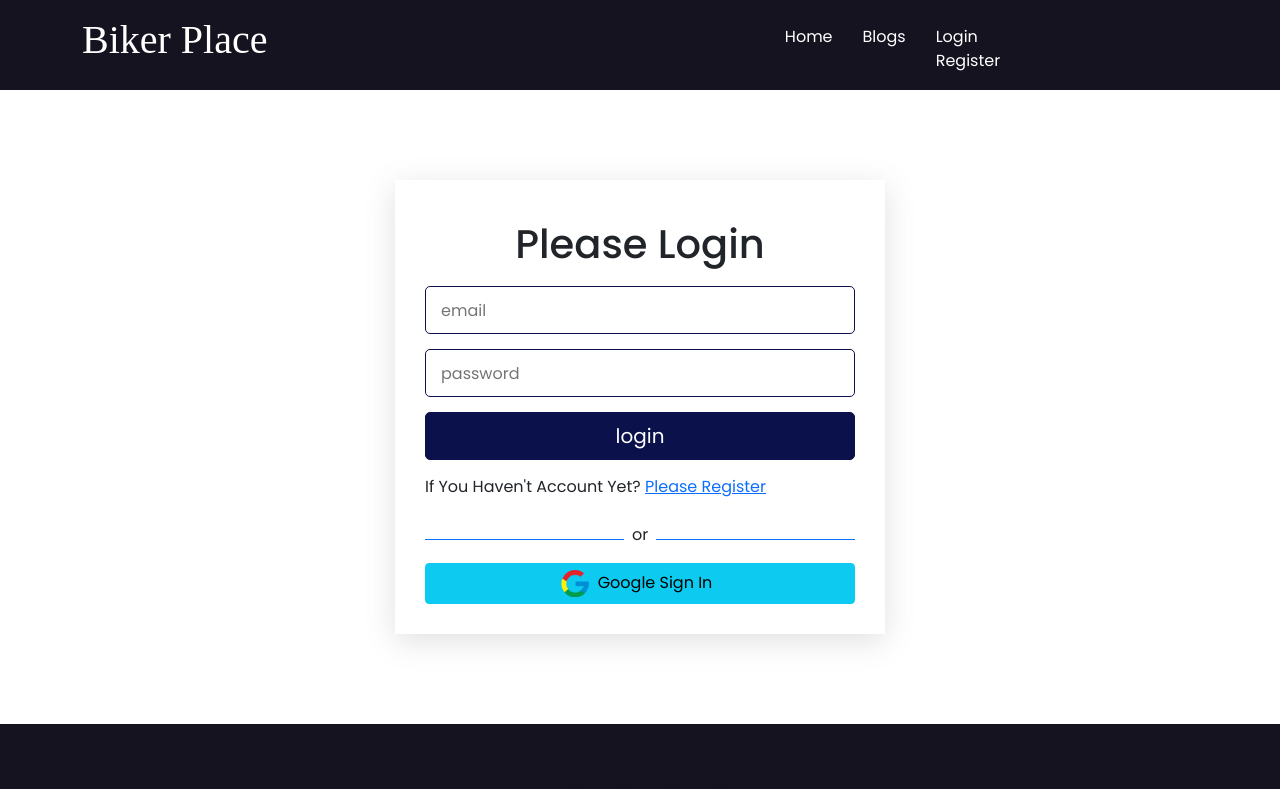
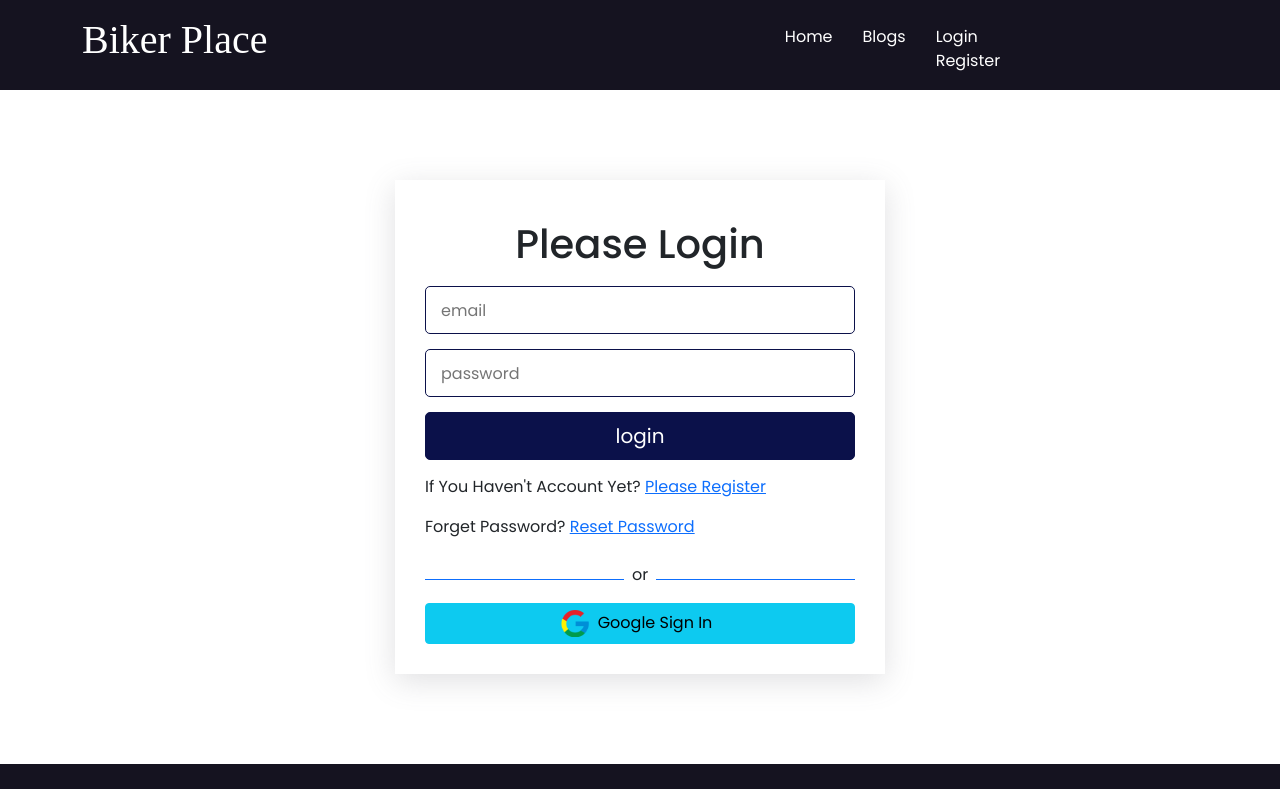
Before and after one commit to samparaniroy/warehouse-management-client-side, a React (Create React App) app: page /login in a window 1280 px wide. Shown: the top 789 px of the page. Built offline with nearby package versions, Linux system fonts and the light colour scheme; no server answers.

Commit message:
register

```diff
--- a/src/components/Login/Login/Login.js
+++ b/src/components/Login/Login/Login.js
@@ -1,21 +1,26 @@
 import React, { useRef } from 'react';
 import { Link, useLocation, useNavigate } from 'react-router-dom';
-import { useSignInWithEmailAndPassword } from 'react-firebase-hooks/auth';
+import { useSendPasswordResetEmail, useSignInWithEmailAndPassword } from 'react-firebase-hooks/auth';
 import './Login.css'
 import auth from '../../../firebase.init';
 import SocialLogin from '../SocialLogin/SocialLogin';
+import { async } from '@firebase/util';
 
 const Login = () => {
     const [
         signInWithEmailAndPassword,
         user,
+        loading,
+        error,
       ] = useSignInWithEmailAndPassword(auth);
+      const [sendPasswordResetEmail] = useSendPasswordResetEmail(auth);
 
     const emailRef = useRef('');
     const passwordRef = useRef('');
     const navigate = useNavigate();
     const location = useLocation()
     let from = location.state?.from?.pathname || "/";
+    let errorElement;
 
     const handleSubmit = event =>{
         event.preventDefault();
@@ -26,6 +31,16 @@ const Login = () => {
     const navigateRegister = event =>{
         navigate('/register')
     }
+    const resetPassword = async() =>{
+        const email = emailRef.current.value;
+        await sendPasswordResetEmail(email);
+          alert('Sent email');
+    }
+
+    if (error) {
+        errorElement=<p className='text-danger'>Error: {error.message}</p>
+      }
+
     if(user){
         navigate(from, { replace: true });
     }
@@ -40,7 +55,9 @@ const Login = () => {
                 <br/>
                 <input className='submit-button' type="submit" value="login" />
             </form>
+            {errorElement}
             <p>If You Haven't Account Yet? <Link to='/register' className='' onClick={navigateRegister}>Please Register</Link></p>
+            <p>Forget Password? <Link to='/register' className='' onClick={resetPassword}>Reset Password</Link></p>
             <SocialLogin></SocialLogin>
         </div>
     );
--- a/src/components/Login/Register/Register.js
+++ b/src/components/Login/Register/Register.js
@@ -1,8 +1,10 @@
 import React, { useRef } from 'react';
 import './Register.css'
 import { Link, useNavigate } from 'react-router-dom';
-import { useCreateUserWithEmailAndPassword } from 'react-firebase-hooks/auth';
+import { useCreateUserWithEmailAndPassword, useUpdateProfile } from 'react-firebase-hooks/auth';
 import auth from '../../../firebase.init';
+import SocialLogin from '../SocialLogin/SocialLogin';
+import { async } from '@firebase/util';
 
 const Register = () => {
     const [
@@ -10,21 +12,25 @@ const Register = () => {
         user,
         loading,
         error,
-      ] = useCreateUserWithEmailAndPassword(auth);
+      ] = useCreateUserWithEmailAndPassword(auth, {sendEmailVerification:true});
+      const [updateProfile, updating, updateError] = useUpdateProfile(auth);
     const navigate = useNavigate();
 
     const navigateLogin = event =>{
         navigate('/login')
     }
     if(user){
-        navigate('/')
+        console.log('user', user)
     }
-    const handleSubmit = event =>{
+    const handleSubmit = async (event) =>{
         event.preventDefault();
         const name = event.target.name.value;
         const email = event.target.email.value;
         const password = event.target.password.value;
-        createUserWithEmailAndPassword(email, password)
+        await createUserWithEmailAndPassword(email, password);
+        await updateProfile({ displayName:name });
+         console.log('Updated profile');
+         navigate('/')
     }
     return (
         <div className='register-area'>
@@ -39,6 +45,7 @@ const Register = () => {
                 <input className='submit-button' type="submit" value="register" />
             </form>
             <p>Already have an Account? <Link to='/login' onClick={navigateLogin}>Please Login</Link></p>
+            <SocialLogin></SocialLogin>
         </div>
     );
 };
```
